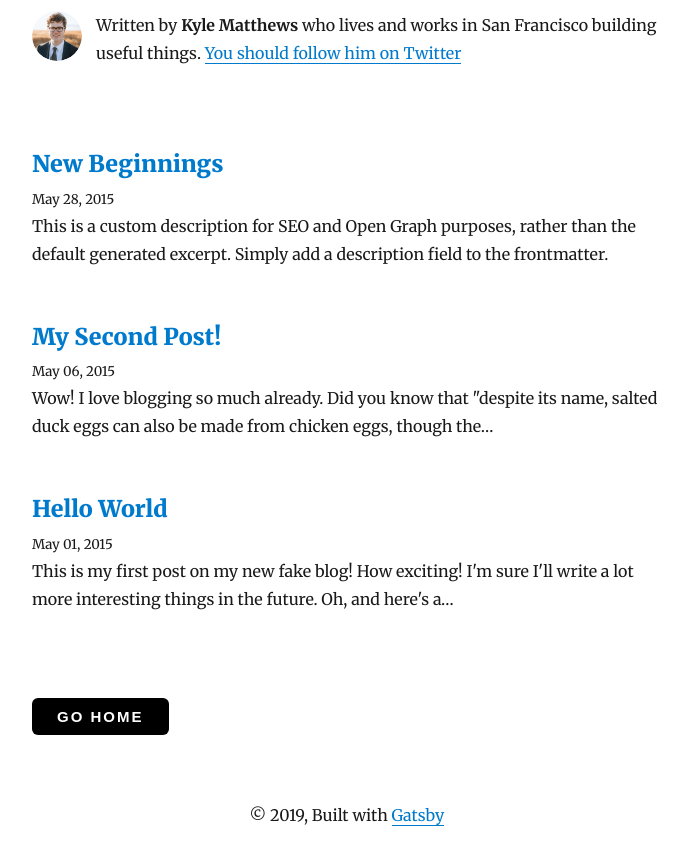
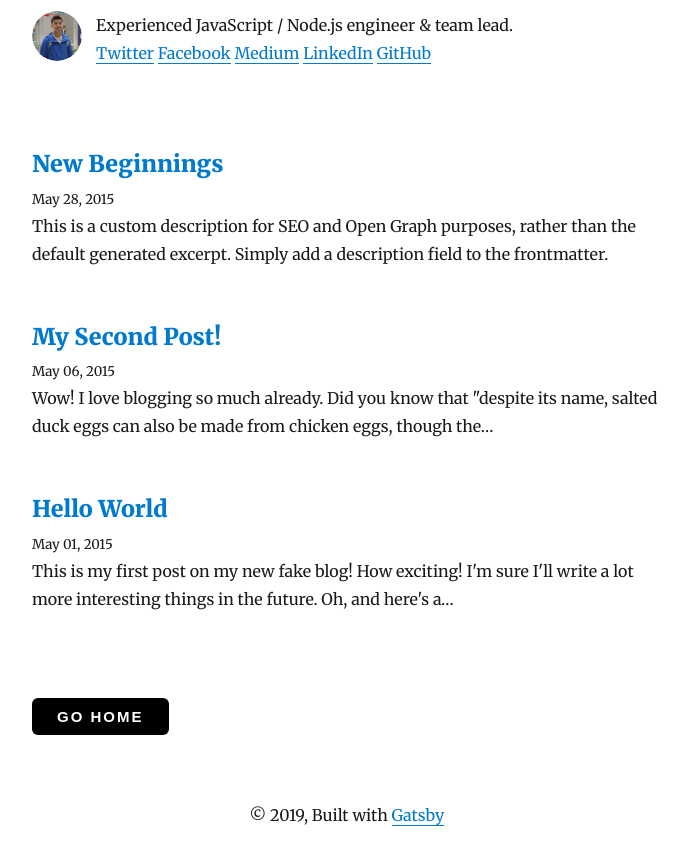
Before and after one commit to ShinyChang/website, a Gatsby site: page /blog in a window 1280 px wide. Shown: the part 84-937 px from the top of the page, without its empty margins (293-981 px from the left). Built offline with nearby package versions, Linux system fonts and the light colour scheme; Gatsby itself is replaced by a stand-in of ours; some packages are replaced by stand-ins of ours.

Commit message:
Update blog settings

```diff
--- a/gatsby-config.js
+++ b/gatsby-config.js
@@ -1,12 +1,15 @@
 module.exports = {
   siteMetadata: {
-    // edit below
-    title: `Gatsby Starter Personal Blog`,
-    author: `Kyle Matthews`,
-    description: `A starter personal blog with styled components, dark mode, and Netlify CMS.`,
-    siteUrl: `https://gatsby-starter-blog-demo.netlify.com/`,
+    title: `Shiny`,
+    author: `Shiny`,
+    description: `Experienced JavaScript / Node.js engineer & team lead.`,
+    siteUrl: `https://shinychang.net/`,
     social: {
-      twitter: `kylemathews`,
+      twitter: `shinycahngtw`,
+      facebook: `shinychang.tw`,
+      medium: `shinychang`,
+      linkedIn: `shinychang`,
+      github: `ShinyChang`,
     },
   },
   plugins: [
--- a/src/components/bio.js
+++ b/src/components/bio.js
@@ -34,12 +34,15 @@ function Bio() {
               }}
             />
             <p>
-              Written by <strong>{author}</strong> who lives and works in San
-              Francisco building useful things.
-              {` `}
-              <a href={`https://twitter.com/${social.twitter}`}>
-                You should follow him on Twitter
-              </a>
+              Experienced JavaScript / Node.js engineer & team lead.
+              <br />
+              <a href={`https://twitter.com/${social.twitter}`}>Twitter</a>{" "}
+              <a href={`https://facebook.com/${social.facebook}`}>Facebook</a>{" "}
+              <a href={`https://medium.com/${social.medium}`}>Medium</a>{" "}
+              <a href={`https://www.linkedin.com/in/${social.linkedIn}/`}>
+                LinkedIn
+              </a>{" "}
+              <a href={`https://github.com/${social.github}/`}>GitHub</a>
             </p>
           </Container>
         )
@@ -50,7 +53,7 @@ function Bio() {
 
 const bioQuery = graphql`
   query BioQuery {
-    avatar: file(absolutePath: { regex: "/profile-pic.jpg/" }) {
+    avatar: file(absolutePath: { regex: "/profile-pic.jpeg/" }) {
       childImageSharp {
         fixed(width: 50, height: 50) {
           ...GatsbyImageSharpFixed
@@ -62,6 +65,10 @@ const bioQuery = graphql`
         author
         social {
           twitter
+          facebook
+          medium
+          linkedIn
+          github
         }
       }
     }
--- a/static/admin/config.yml
+++ b/static/admin/config.yml
@@ -1,5 +1,6 @@
 backend:
-  name: test-repo
+  name: github
+  repo: ShinyChang/shinychang.github.io
 
 media_folder: static/assets
 public_folder: assets
```
Also changed, not shown: content/assets/profile-pic.jpeg (added), content/assets/profile-pic.jpg (deleted).
